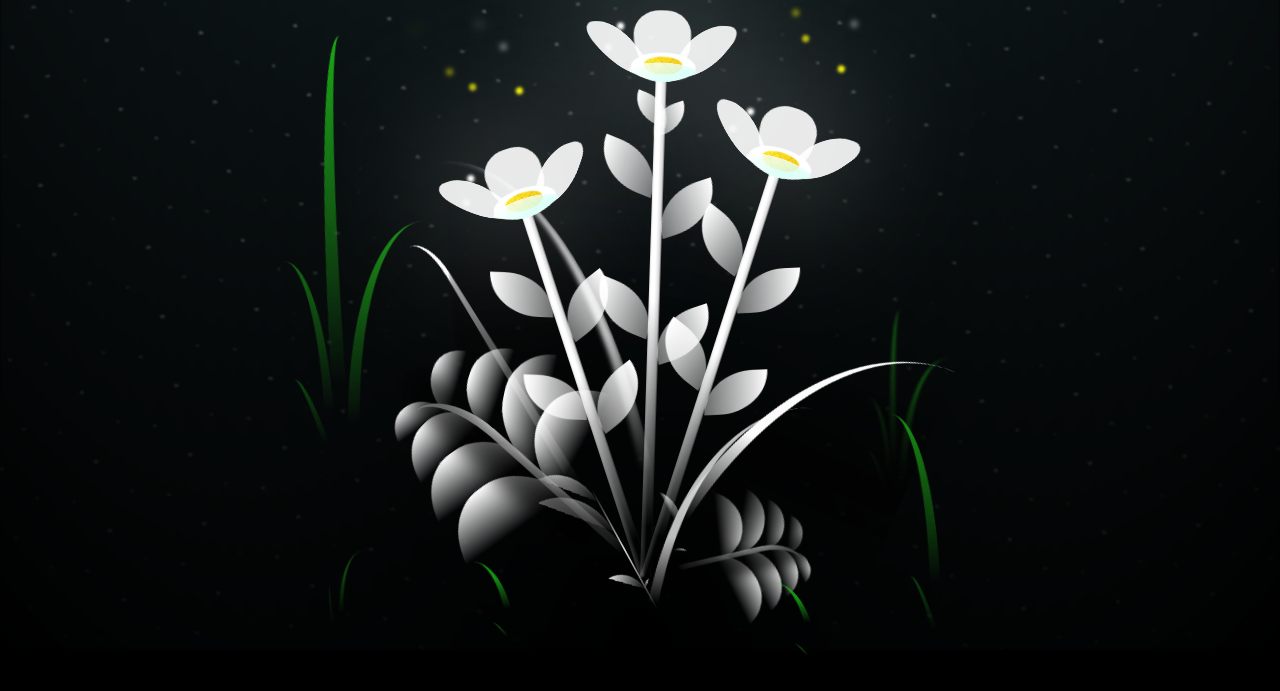
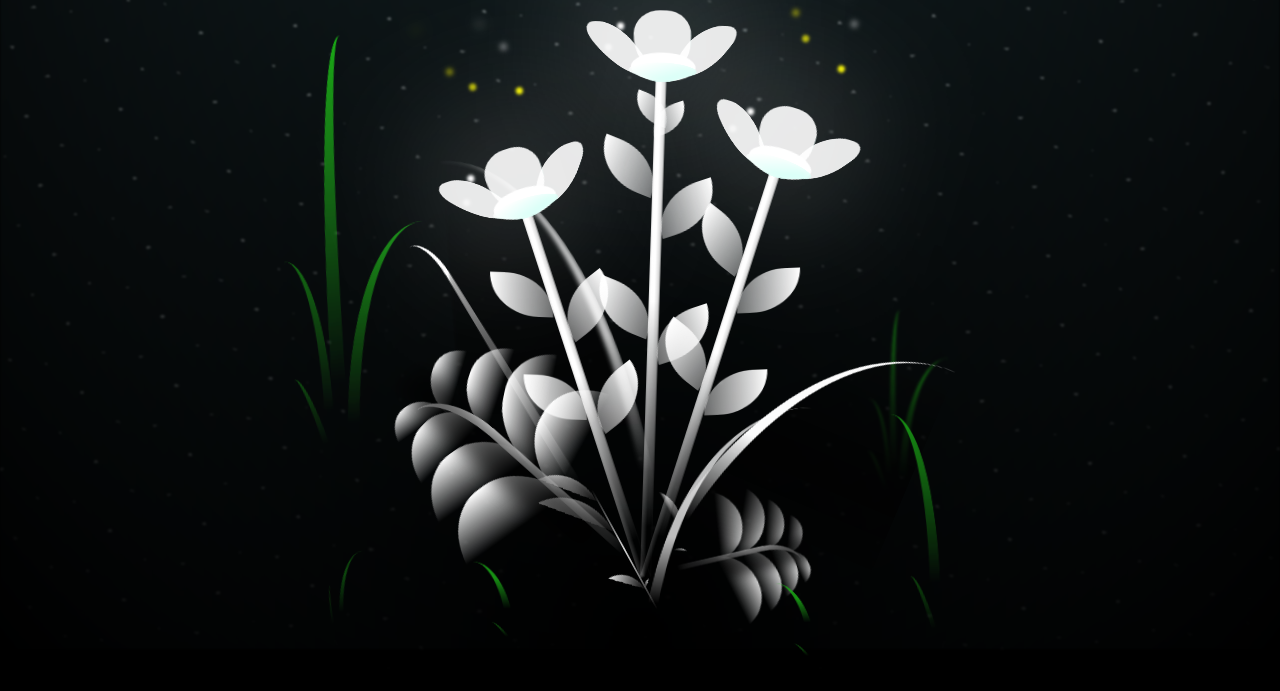
Before and after one commit to anthonyddne/testing-host, a plain HTML site: page flower.html in a window 1280 px wide. Shown: the part 151-842 px from the top of the page. Drawn offline with Linux system fonts and the light colour scheme.

Commit message:
Update style.css

```diff
--- a/css/style.css
+++ b/css/style.css
@@ -223,7 +223,7 @@ body {
   background-color: #fff;
 }
 
-.flower__white-circle::after {
+.flower__blue-circle::after {
   content: "";
   position: absolute;
   left: 50%;
```
